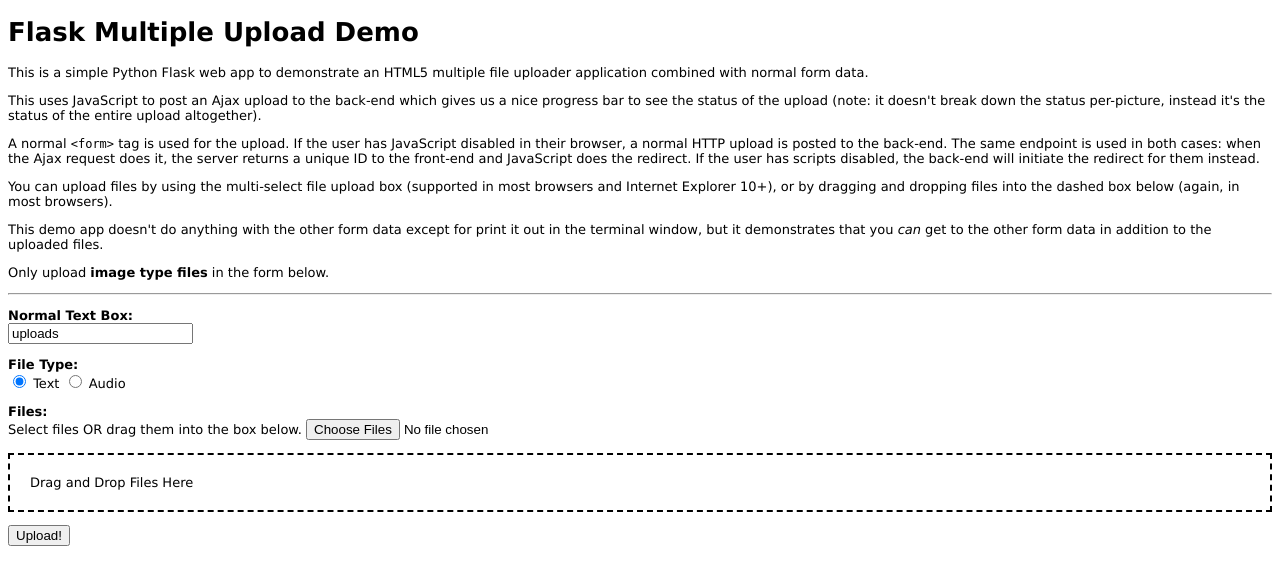
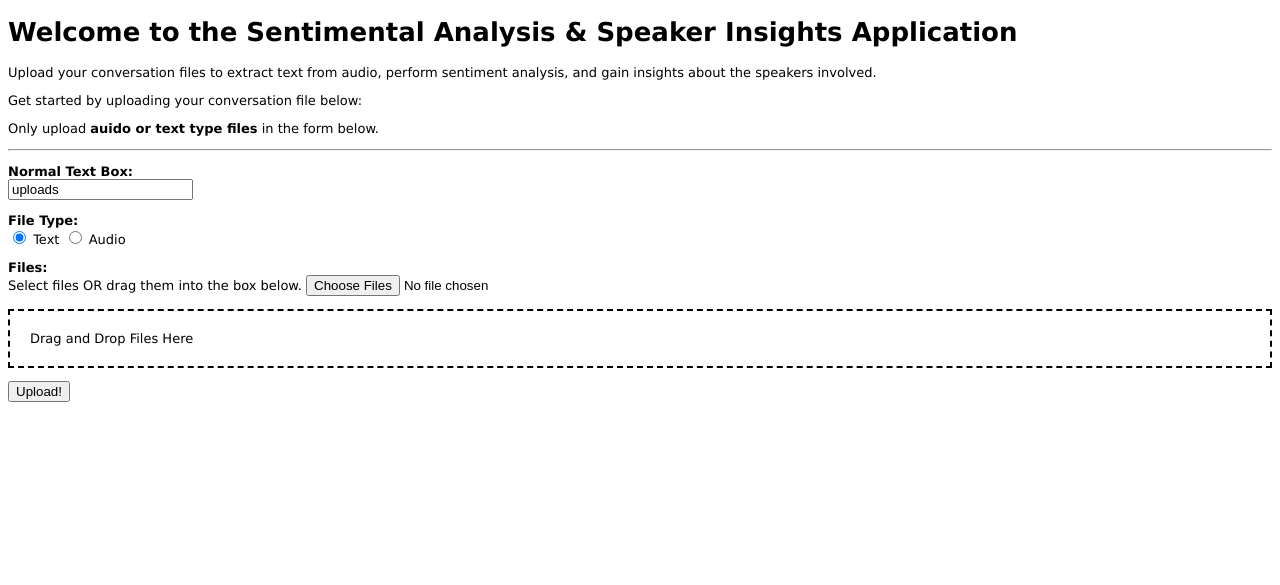
Before and after one commit to ridasaleem0/conversation_analysis_openAI, a Flask app: page / in a window 1280 px wide. Shown: the top 585 px of the page. Run offline with Flask 3, Linux system fonts and the light colour scheme.

Commit message:
Update index.html

```diff
--- a/templates/index.html
+++ b/templates/index.html
@@ -2,36 +2,17 @@
 <html lang="en">
 <head>
     <meta charset="UTF-8">
-    <title>Flask Multiple Upload</title>
+    <title>Sentimental Analysis & Speaker Insights</title>
     <link rel="stylesheet" type="text/css" href="{{ url_for('static', filename='css/style.css') }}">
 </head>
 <body>
 
-<h1>Flask Multiple Upload Demo</h1>
+<h1>Welcome to the Sentimental Analysis & Speaker Insights Application</h1>
 
-This is a simple Python Flask web app to demonstrate an HTML5 multiple file
-uploader application combined with normal form data.<p>
+<p>Upload your conversation files to extract text from audio, perform sentiment analysis, and gain insights about the speakers involved.</p>
+<p>Get started by uploading your conversation file below:</p>
 
-This uses JavaScript to post an Ajax upload to the back-end which gives us a
-nice progress bar to see the status of the upload (note: it doesn't break down
-the status per-picture, instead it's the status of the entire upload altogether).<p>
-
-A normal <code>&lt;form&gt;</code> tag is used for the upload. If the user has
-JavaScript disabled in their browser, a normal HTTP upload is posted to the
-back-end. The same endpoint is used in both cases: when the Ajax request does it,
-the server returns a unique ID to the front-end and JavaScript does the redirect.
-If the user has scripts disabled, the back-end will initiate the redirect for
-them instead.<p>
-
-You can upload files by using the multi-select file upload box (supported in
-most browsers and Internet Explorer 10+), or by dragging and dropping files into
-the dashed box below (again, in most browsers).<p>
-
-This demo app doesn't do anything with the other form data except for print it
-out in the terminal window, but it demonstrates that you <em>can</em> get to the
-other form data in addition to the uploaded files.<p>
-
-Only upload <strong>image type files</strong> in the form below.<p>
+Only upload <strong>auido or text type files</strong> in the form below.<p>
 
 <hr><p>
 
```
